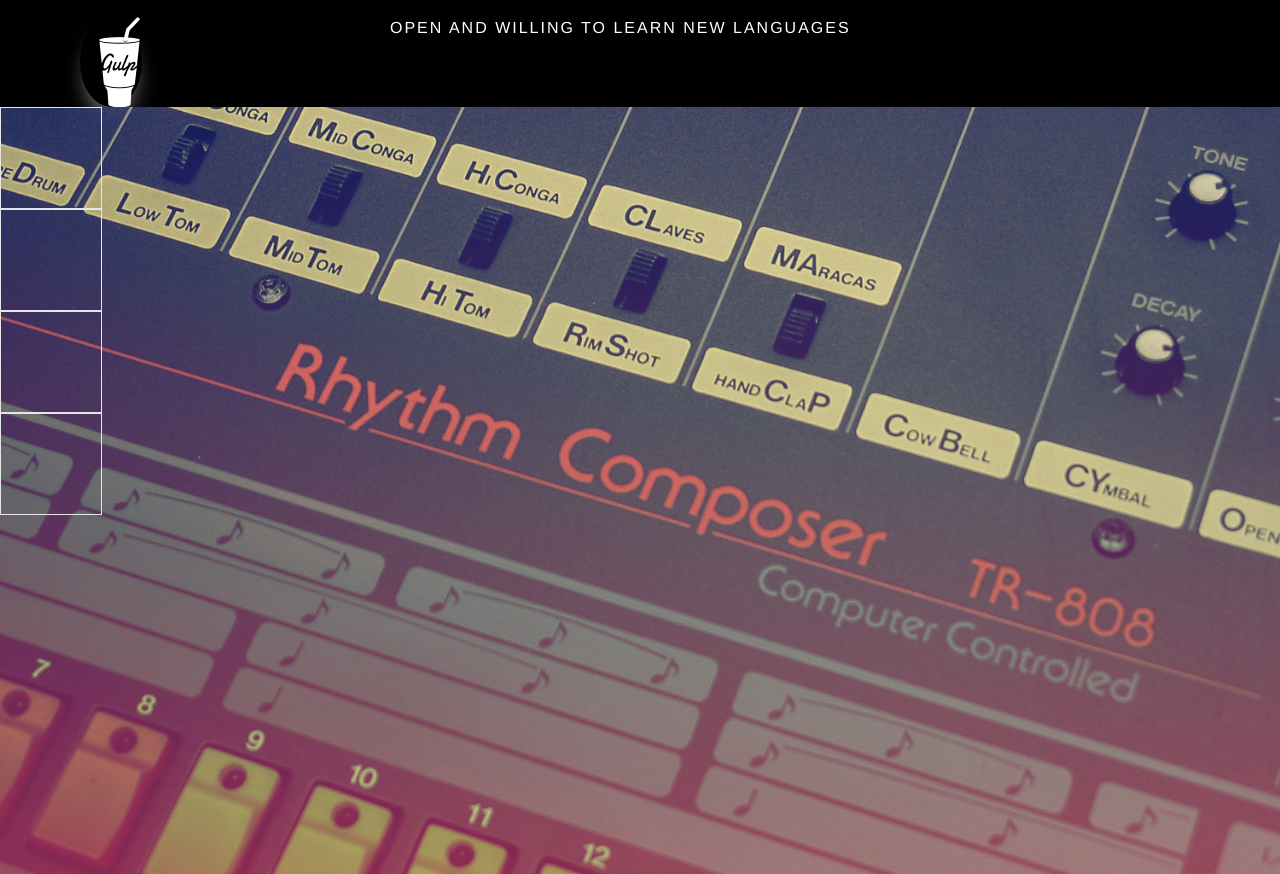
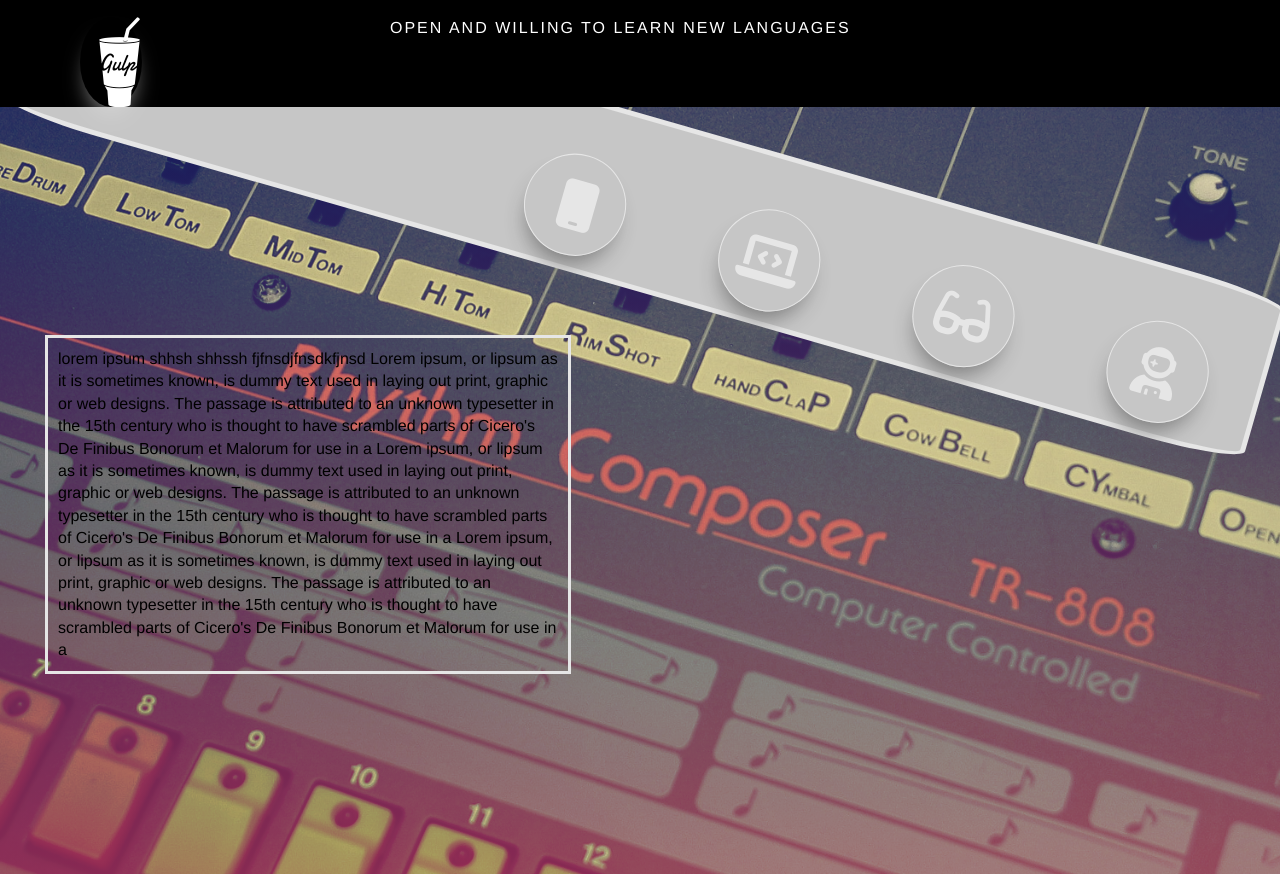
Before and after one commit to Sorrelljs/my-website, a website: page index.html in a window 1280 px wide. Shown: the part 2243-3117 px from the top of the page. Drawn offline with nearby package versions, Linux system fonts and the light colour scheme.

Commit message:
about page

```diff
--- a/index.html
+++ b/index.html
@@ -242,12 +242,50 @@
     <section class="quotes-page" id="tr8-background">
 
       <div class="feature-circles">
-        <div class="circles"></div>
-        <div class="circles"></div>
-        <div class="circles"></div>
-        <div class="circles"></div>
+
+        <div class="circles">
+          <i class="fas fa-mobile"></i>
+          <!-- responsivness, ipad, phone, desktop-->
+        </div>
+
+
+        <div class="circles">
+          <i class="fas fa-laptop-code"></i>
+          <!-- website optimization, minified code, minify imgs,-->
+        </div>
+
+        <div class="circles">
+          <i class="fas fa-glasses"></i>
+          <!-- user friendly, vision impaired-->
+        </div>
+        <div class="circles">
+          <i class="fas fa-user-astronaut"></i>
+          <!-- about me-->
+        </div>
       </div>
 
+      <div class="box-text">
+        <p class="test999"> lorem ipsum shhsh shhssh fjfnsdjfnsdkfjnsd
+          Lorem ipsum, or lipsum as it is sometimes known,
+          is dummy text used in laying out print,
+          graphic or web designs.
+          The passage is attributed to an unknown typesetter
+          in the 15th century who is thought to have scrambled parts of
+          Cicero's De Finibus Bonorum et Malorum for use in a
+          Lorem ipsum, or lipsum as it is sometimes known,
+          is dummy text used in laying out print,
+          graphic or web designs.
+          The passage is attributed to an unknown typesetter
+          in the 15th century who is thought to have scrambled parts of
+          Cicero's De Finibus Bonorum et Malorum for use in a
+          Lorem ipsum, or lipsum as it is sometimes known,
+          is dummy text used in laying out print,
+          graphic or web designs.
+          The passage is attributed to an unknown typesetter
+          in the 15th century who is thought to have scrambled parts of
+          Cicero's De Finibus Bonorum et Malorum for use in a
+        </p>
+      </div>
     </section>
   </div>
   <p class="copyright"> © 2019 Sjs Design </p>
--- a/js/index.js
+++ b/js/index.js
@@ -142,4 +142,8 @@
     $(".container-1441").mouseleave(function () {
         $('.container-header').removeClass('jump');
     });
+
+    $(".circles").click(function () {
+        $("#tr8-background").css('background', 'black');
+    });
 });
--- a/scss/_about-page.scss
+++ b/scss/_about-page.scss
@@ -40,12 +40,119 @@
 // about page
 
 .feature-circles {
-  display: grid;
+  display: flex;
+  width: 100vw;
+  border: 5px solid #fff;
+  transform: rotate(16deg);
+  justify-content: flex-end;
+  margin-top: 11px;
+  height: 162px;
+  border-radius: 8%;
+  flex-direction: row;
+  background-color: #dcdcdc;
+}
+
+@media only screen and (max-width: 480px) {
+  .feature-circles {
+    height: 110px;
+  }
 }
 
 .circles {
-  border: 1px solid white;
+  border: 1px solid #fff;
+  color: black;
   height: 100px;
   width: 100px;
+  display: flex;
+  margin: 50px;
   background: none;
+  border-radius: 50%;
+  box-shadow: 0 16px 22px -8px #888;
 }
+
+.circles:hover {
+  cursor: pointer;
+  background-color: rgb(92, 92, 92);
+  transform: translateY(4px);
+  opacity: 0.8;
+}
+
+i.fas.fa-mobile {
+  font-size: 50px;
+  display: flex;
+  align-items: center;
+  padding-left: 34px;
+  flex-direction: row;
+}
+
+i.fas.fa-laptop-code {
+  font-size: 50px;
+  display: flex;
+  align-items: center;
+  padding-left: 19px;
+  flex-direction: row;
+}
+
+i.fas.fa-glasses {
+  font-size: 50px;
+  display: flex;
+  align-items: center;
+  padding-left: 22px;
+  flex-direction: row;
+}
+
+i.fas.fa-user-astronaut {
+  font-size: 50px;
+  display: flex;
+  align-items: center;
+  padding-left: 27px;
+  flex-direction: row;
+}
+
+.box-text {
+  border: 3px solid white;
+  height: auto;
+  width: 500px;
+  padding: 10px;
+  margin: 45px;
+}
+
+.tester666 {
+  background: black;
+}
+
+@media only screen and (max-width: 480px) {
+  i.fas.fa-mobile {
+    font-size: 25px;
+    padding: 25px;
+  }
+}
+
+@media only screen and (max-width: 480px) {
+  i.fas.fa-laptop-code {
+    font-size: 25px;
+    padding: 17px;
+  }
+}
+
+@media only screen and (max-width: 480px) {
+  i.fas.fa-user-astronaut {
+    font-size: 25px;
+    padding: 22px;
+  }
+}
+
+@media only screen and (max-width: 480px) {
+  i.fas.fa-glasses {
+    font-size: 25px;
+    padding: 18px;
+  }
+}
+
+@media only screen and (max-width: 480px) {
+  .circles {
+    width: 65px;
+    height: 65px;
+    margin: 15px;
+  }
+}
```
Also changed, not shown: build/css/styles.min.css, build/js/index.min.js.
